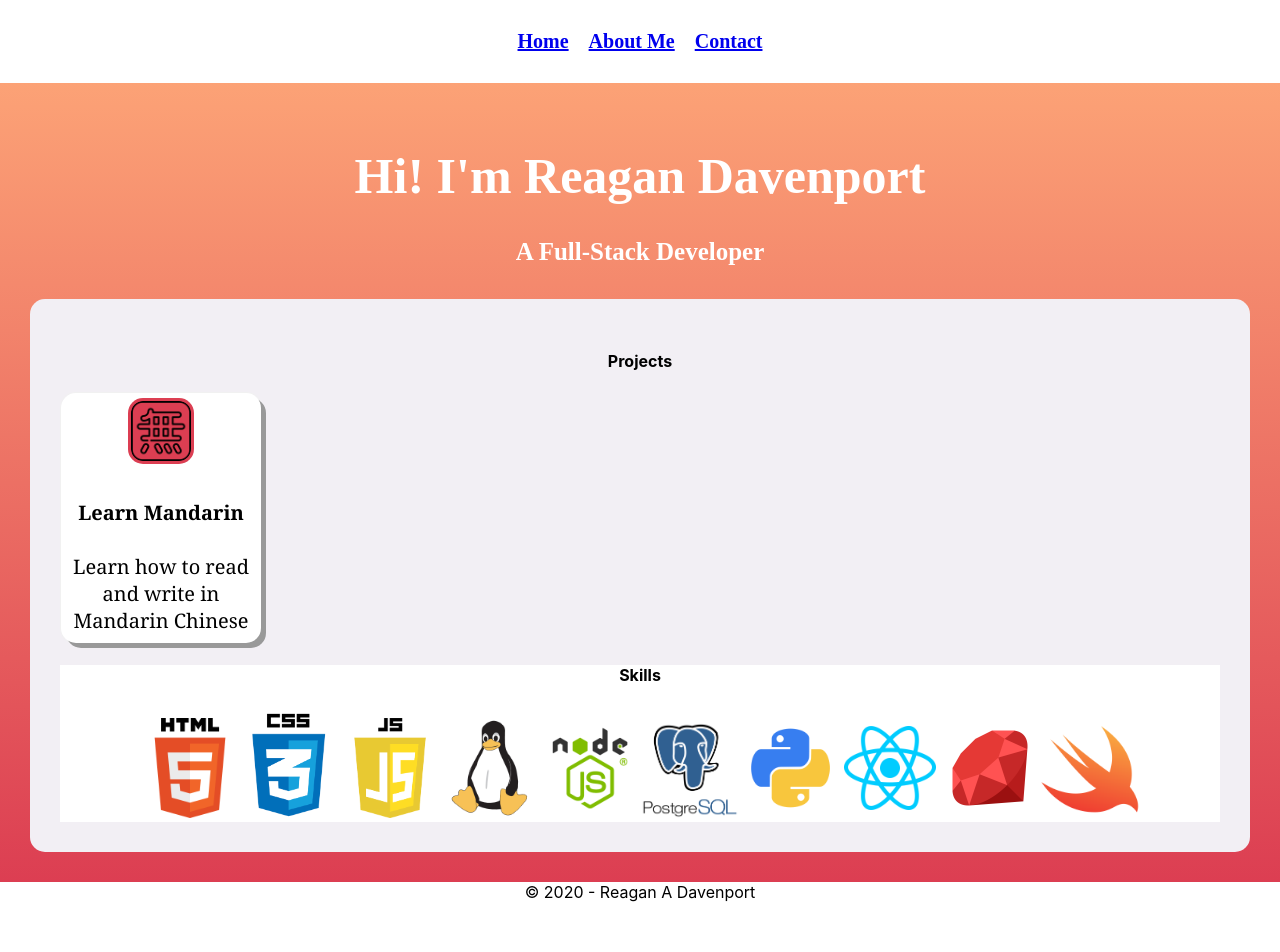
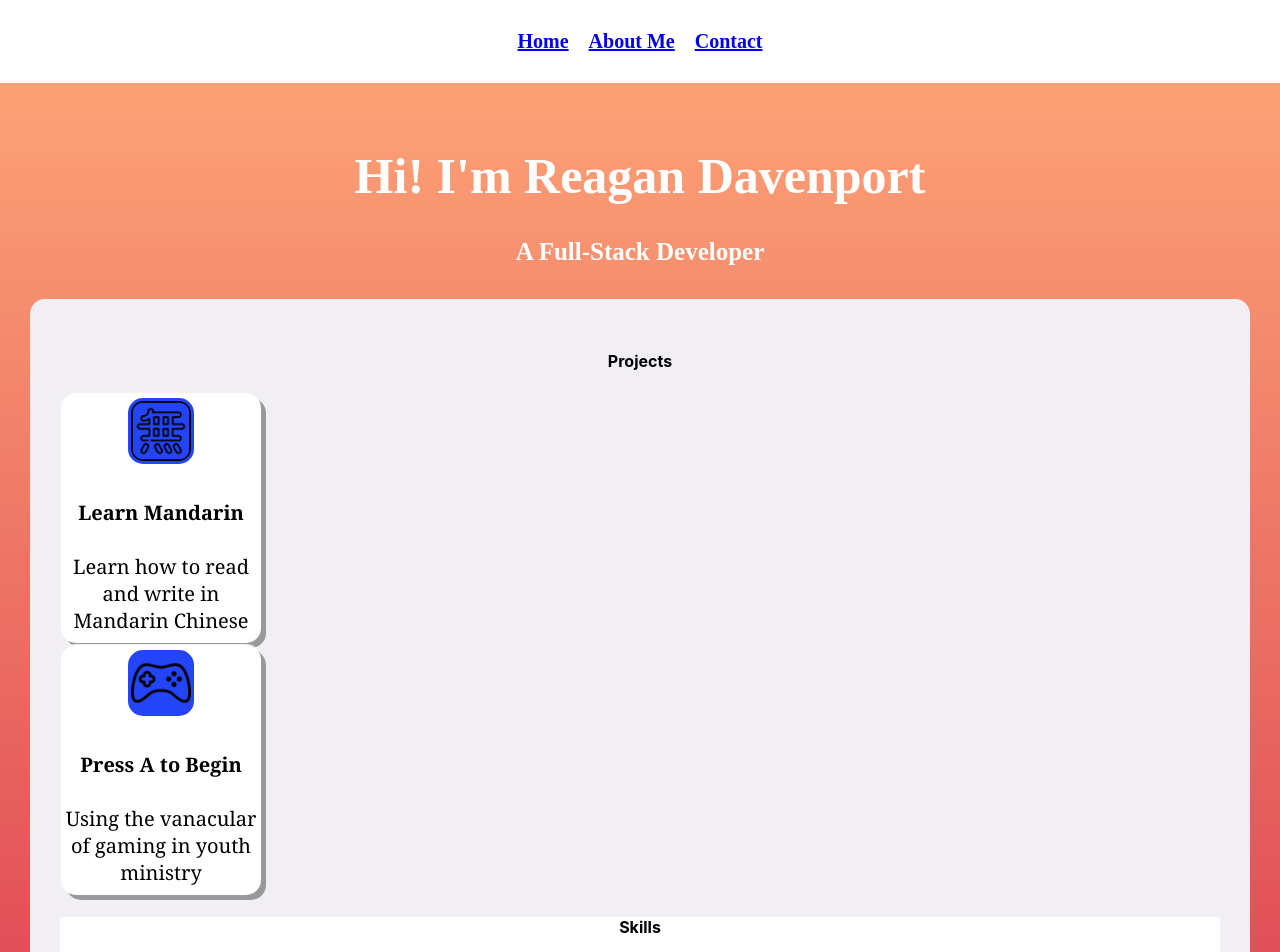
Before and after one commit to ReaganADavenport/Ignore_this, a React (Create React App) app: page / in a window 1280 px wide. Shown: the top 952 px of the page. Before the commit the page ends 902 px from the top, so only its background shows below. Built offline with nearby package versions, Linux system fonts and the light colour scheme.

Commit message:
added new card (Press A) and styles

```diff
--- a/src/components/Card/card-1.js
+++ b/src/components/Card/card-1.js
@@ -1,7 +1,7 @@
 import React, {Component} from 'react';
 import logo from "../../images/wu.png"
 
-import "./card.css";
+import "./card-1.css";
 
 const Mandarin = () => {
     return(
--- /dev/null
+++ b/src/components/Card/card-2.css
@@ -0,0 +1,78 @@
+.flip-card {
+    border-radius: 15px;
+    cursor: pointer;
+    width: 200px;
+    height: 250px;
+    border: 1px solid #f1f1f1;
+    perspective: 1000px; /* Remove this if you don't want the 3D effect */
+}
+
+.flip-card-inner {
+    border-radius: 15px;
+    position: relative;
+    width: 100%;
+    height: 100%;
+    text-align: center;
+    transition: transform 0.8s;
+    transform-style: preserve-3d;
+}
+
+.flip-card:active .flip-card-inner {
+    transform: rotateY(180deg);
+}
+
+.flip-card-front, .flip-card-back {
+    border-radius: 15px;
+    box-shadow: 5px 5px #999;
+    position: absolute;
+    width: 100%;
+    height: 100%;
+    -webkit-backface-visibility: hidden; /* Safari */
+    backface-visibility: hidden;
+}
+
+.flip-card-front {
+    background-color: white;
+    color: black;
+}
+
+.flip-card-front img{
+    background-color: #2345f7;
+    border-radius: 15px;
+    margin: 5px;
+    padding: 3px;
+    width: 60px;
+}
+
+.flip-card-front h4{
+    font-family: Cambria, Cochin, Georgia, Times, 'Times New Roman', serif;
+    font-size: 20px;
+}
+
+.flip-card-front p{
+    font-family: Cambria, Cochin, Georgia, Times, 'Times New Roman', serif;
+    font-size: 20px;
+}
+
+.flip-card-back {
+    background-color: #2345f7;
+    color: white;
+    transform: rotateY(180deg);
+}
+
+.flip-card-back img{
+    background-color: white;
+    border-radius: 15px;
+    margin: 5px;
+    padding: 3px;
+    width: 60px;
+}
+
+.flip-card-back p{
+    font-family: Cambria, Cochin, Georgia, Times, 'Times New Roman', serif;
+    font-size: 15px;
+}
+
+.flip-card-back a{
+    color: white
+}
--- /dev/null
+++ b/src/components/Card/card-2.js
@@ -0,0 +1,30 @@
+import React, {Component} from 'react';
+import logo from "../../images/controller.png"
+
+import "./card-2.css";
+
+const PressA = () => {
+    return(
+        <div className="flip-card">
+            <div className="flip-card-inner">
+                <div className="flip-card-front">
+                    <img src={logo}/>
+                    <h4>Press A to Begin</h4>
+                    <p>Using the vanacular of gaming in youth ministry</p>
+                </div>
+
+                <div className="flip-card-back">
+                    <img src={logo}/>
+                    <p>React, HTML, CSS, JavaScipt, API</p>
+                    <p><a href="http://www.pressatobegin.com/">PressAToBegin.com</a> </p>
+                    <p><a href="https://github.com/ReaganADavenport/press-A-to-begin">GitHub Repository</a> </p>
+                </div>
+
+            </div>
+
+        </div>
+    )
+}
+
+
+export default PressA;
--- a/src/components/home/home.js
+++ b/src/components/home/home.js
@@ -15,6 +15,7 @@ import ruby from "../../images/skills/ruby.png"
 import swift from "../../images/skills/swift.png"
 
 import Mandarin from "../Card/card-1";
+import PressA from "../Card/card-2";
 
 const Home = () => {
     return(
@@ -28,6 +29,7 @@ const Home = () => {
                 <div className="MyWork">
                     <h4>Projects</h4>
                     <Mandarin/>
+                    <PressA/>
                 </div>
 
                 <div className="WhatIKnow">
```
Also changed, not shown: src/components/Card/card-1.css (renamed from src/components/Card/card.css), src/images/controller.png (added).
